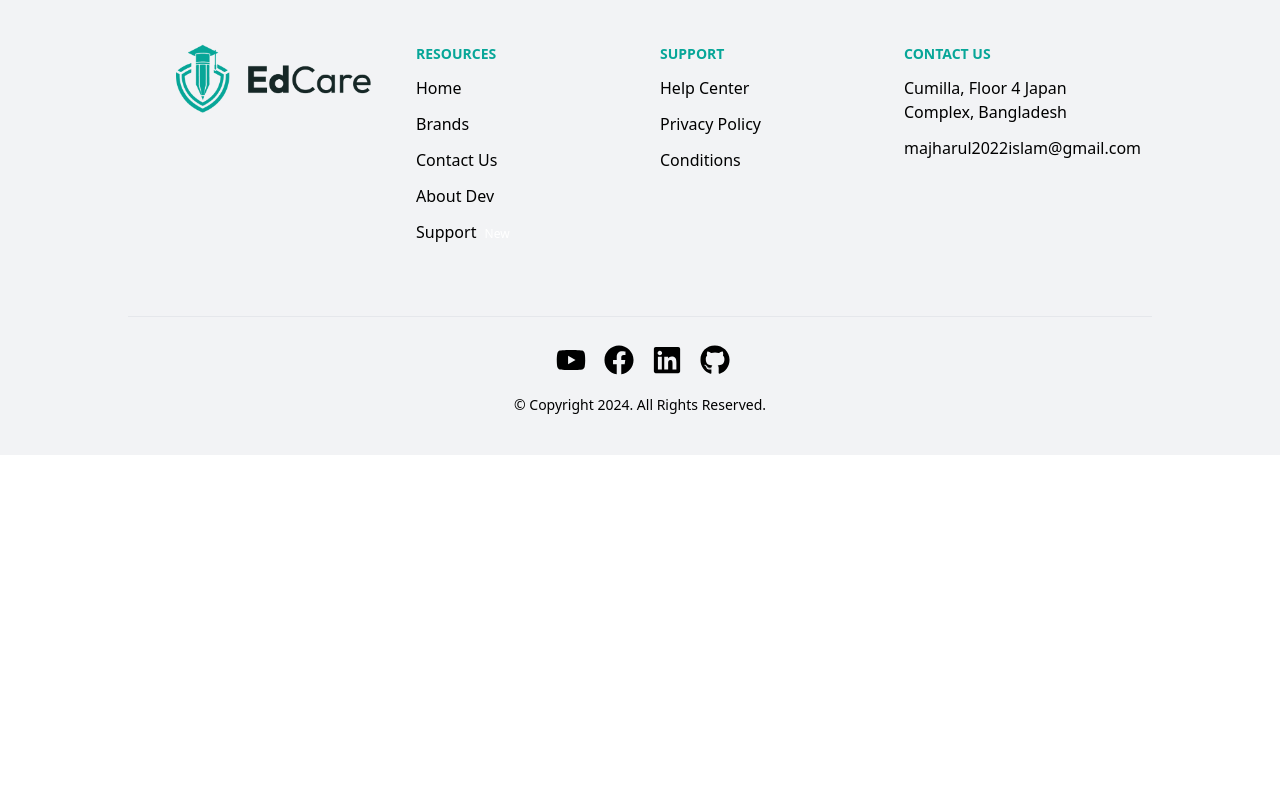
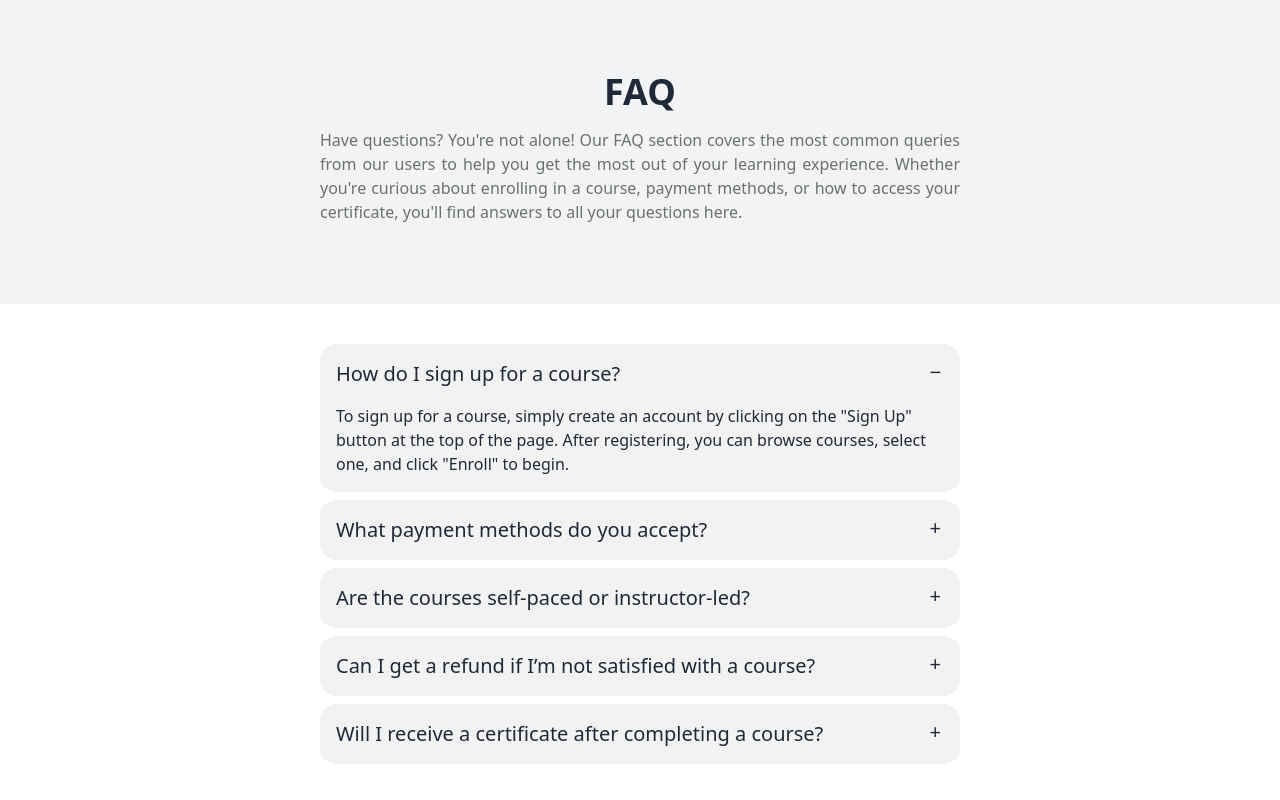
Before and after one commit to Majharulislam1/EdCare, a React (Vite) app: page / in a window 1280 px wide. Shown: the part 760-1560 px from the top of the page. Before the commit the page ends 1215 px from the top, so only its background shows below. Built offline with nearby package versions, Linux system fonts and the light colour scheme; no server answers.

Commit message:
add faq section

```diff
--- a/src/Components/Dashboard.jsx
+++ b/src/Components/Dashboard.jsx
@@ -29,7 +29,8 @@ const Dashboard = () => {
             <div className="flex">
 
 
-                <div className="relative flex flex-col bg-clip-border rounded-xl bg-white text-gray-700 h-[calc(100vh-2rem)] w-full max-w-[20rem] p-4 shadow-xl shadow-blue-gray-900/5">
+
+                    <div className=" relative flex flex-col bg-clip-border rounded-xl bg-white text-gray-700 h-[calc(100vh-1rem)] w-full max-w-[20rem] p-4 shadow-xl shadow-blue-gray-900/5">
                         <div className="mb-2 p-4">
                             <h5 className="block antialiased tracking-normal font-sans text-xl font-semibold leading-snug text-gray-900">Dashboard</h5>
                         </div>
@@ -161,6 +162,7 @@ const Dashboard = () => {
                         </nav>
                     </div>
 
+
                 <div className="w-full">
                     <div className="p-6">
                         <Outlet></Outlet>
--- /dev/null
+++ b/src/Components/Faq_section.jsx
@@ -0,0 +1,61 @@
+import React from 'react';
+
+const Faq_section = () => {
+    return (
+        <div>
+            <div className="lg:py-20 md:py-16 sm:py-10 bg-[#f2f3f5]">
+                <h1 className="text-center mb-4  lg:text-4xl md:text-4xl sm:text-2xl font-bold">FAQ</h1>
+                <div>
+                    <p className="lg:w-2/4 md:w-2/4 sm:w-4/5 text-paragraph text-justify mx-auto">
+                        Have questions? You're not alone! Our FAQ section covers the most common queries from our users to help you get the most out of your learning experience. Whether you're curious about enrolling in a course, payment methods, or how to access your certificate, you'll find answers to all your questions here.
+                    </p>
+                </div>
+            </div>
+
+            <div className="lg:w-2/4 md:w-2/4 sm:w-4/5 mx-auto ">
+                <div className='my-10'>
+                    <div className="collapse collapse-plus bg-base-200 mb-2">
+                        <input type="radio" name="my-accordion-3" defaultChecked />
+                        <div className="collapse-title text-xl font-medium font-sans">How do I sign up for a course?</div>
+                        <div className="collapse-content">
+                            <p className='font-sans'>To sign up for a course, simply create an account by clicking on the "Sign Up" button at the top of the page. After registering, you can browse courses, select one, and click "Enroll" to begin.</p>
+                        </div>
+                    </div>
+                    <div className="collapse collapse-plus bg-base-200 mb-2">
+                        <input type="radio" name="my-accordion-3" />
+                        <div className="collapse-title text-xl font-medium font-sans">What payment methods do you accept?</div>
+                        <div className="collapse-content">
+                            <p  className='font-sans'>We accept a variety of payment methods, including credit/debit cards (Visa, MasterCard, American Express), PayPal, and other secure online payment options.</p>
+                        </div>
+                    </div>
+                    <div className="collapse collapse-plus bg-base-200 mb-2">
+                        <input type="radio" name="my-accordion-3" />
+                        <div className="collapse-title text-xl font-medium font-sans">Are the courses self-paced or instructor-led?</div>
+                        <div className="collapse-content">
+                            <p className='font-sans'>Our courses are primarily self-paced. However, some advanced courses may include live sessions or webinars. Each course page will specify whether live sessions are included.</p>
+                        </div>
+                    </div>
+                    <div className="collapse collapse-plus bg-base-200 mb-2">
+                        <input type="radio" name="my-accordion-3" />
+                        <div className="collapse-title text-xl font-medium font-sans">Can I get a refund if I’m not satisfied with a course?</div>
+                        <div className="collapse-content">
+                            <p className='font-sans'>Yes! We offer a 30-day money-back guarantee for all courses. If you’re not satisfied with the course within the first 30 days, contact us, and we’ll process your refund.</p>
+                        </div>
+                    </div>
+
+                    <div className="collapse collapse-plus bg-base-200 ">
+                        <input type="radio" name="my-accordion-3" />
+                        <div className="collapse-title text-xl font-medium font-sans">Will I receive a certificate after completing a course?</div>
+                        <div className="collapse-content">
+                            <p className='font-sans'>Yes, upon successful completion of a course, you will receive a certificate that you can download or share with potential employers.</p>
+                        </div>
+                    </div>
+
+
+                </div>
+            </div>
+        </div>
+    );
+};
+
+export default Faq_section;
--- a/src/Components/Home.jsx
+++ b/src/Components/Home.jsx
@@ -1,3 +1,4 @@
+import Faq_section from "./Faq_section";
 import Hero from "./Hero";
 import Study_session_home from "./Study_session_home";
 import Tutor_home_section from "./Tutor_home_section";
@@ -10,6 +11,7 @@ const Home = () => {
              <Hero></Hero>
              <Study_session_home></Study_session_home>
              <Tutor_home_section></Tutor_home_section>
+             <Faq_section></Faq_section>
         </div>
     );
 };
--- a/src/Components/Study_session_home.jsx
+++ b/src/Components/Study_session_home.jsx
@@ -11,7 +11,7 @@ const Study_session_home = () => {
     const axiosPublic = useAxiosPublic();
 
 
-    const { isPending, data: approved_Session = [] } = useQuery({
+    const { isPending, data: approved_Session = [] ,isLoading} = useQuery({
         queryKey: ['all_session_all',],
         queryFn: async () => {
             const res = await axiosPublic.get(`/all_session_home`);
@@ -19,7 +19,7 @@ const Study_session_home = () => {
         }
     })
 
-    if (isPending) return
+    if (isPending || isLoading) return
     {
 
         <div className="flex justify-center py-8">
--- a/src/Components/View_all_user.jsx
+++ b/src/Components/View_all_user.jsx
@@ -13,7 +13,7 @@ const View_all_user = () => {
 
 
 
-    const {   data: user = [],refetch } = useQuery({
+    const {   data: user = [],refetch,isPending } = useQuery({
         queryKey: ['searchUsers', search],
         queryFn: async () => {
             if (search) {
```
Lines whose indentation alone changed are shown as unchanged.
